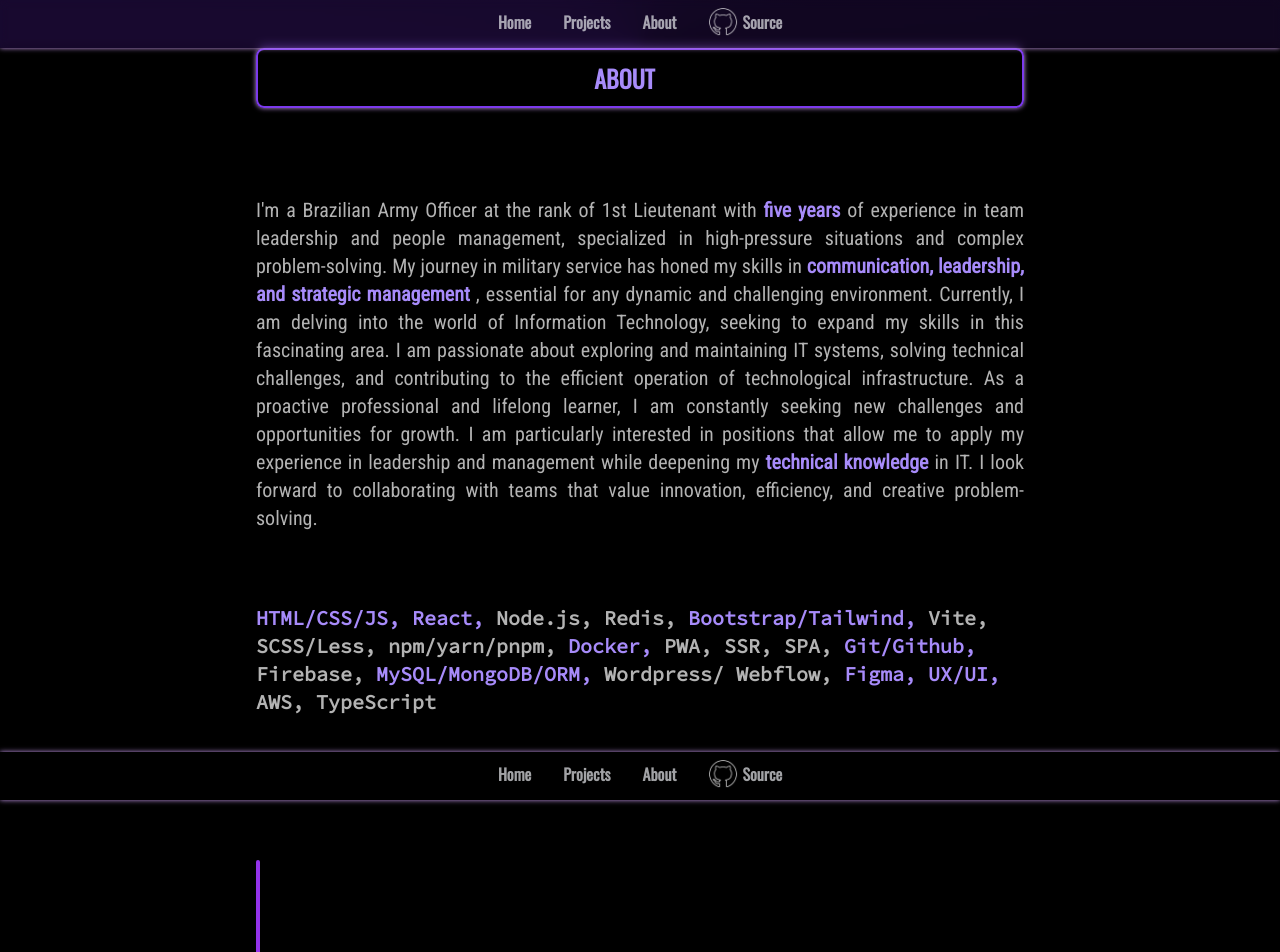
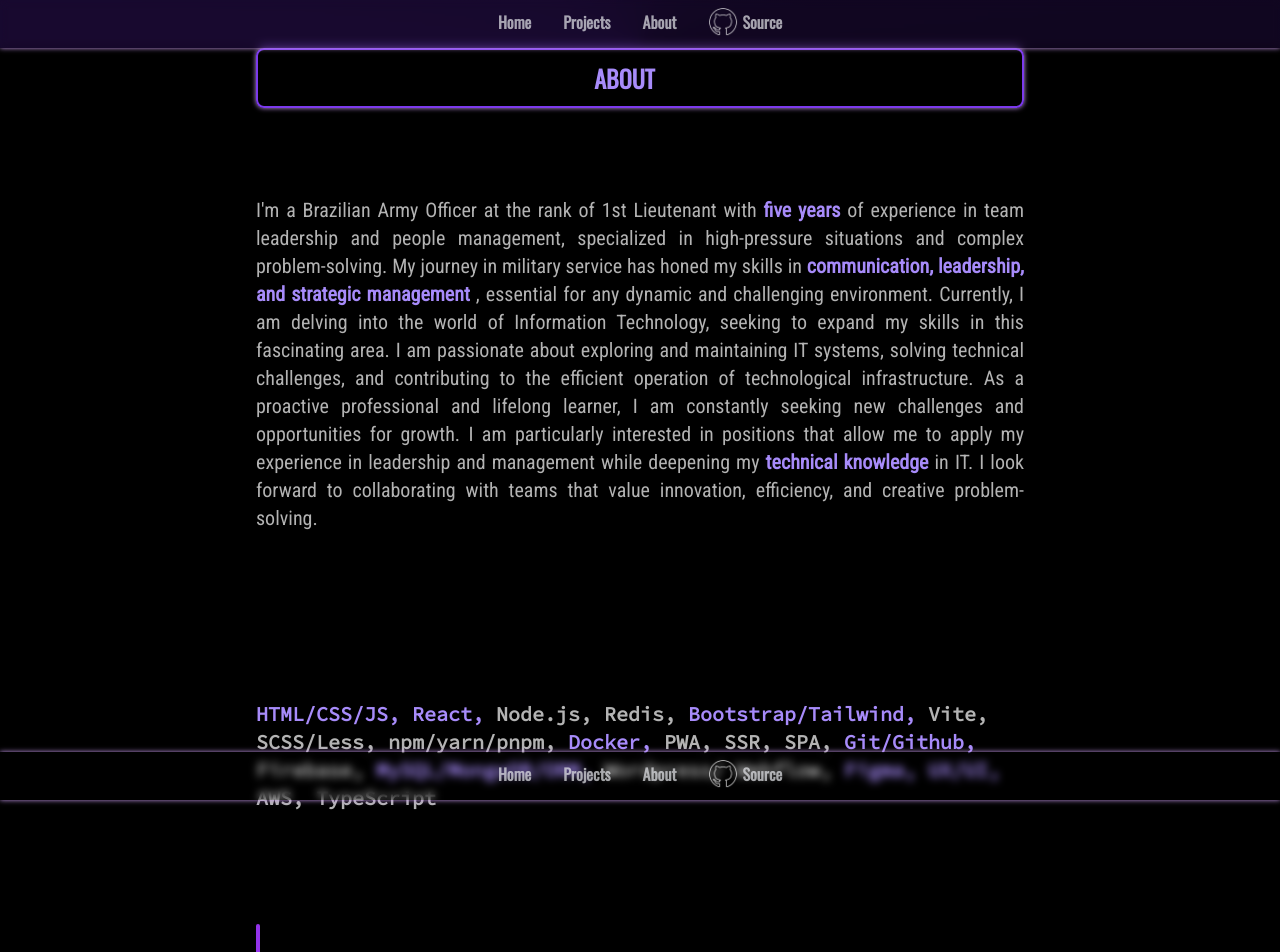
Before and after one commit to nixoletas/my-portfolio, a Next.js app: page /about in a window 1280 px wide. Shown: the top 952 px of the page. Built offline with nearby package versions, Linux system fonts and the light colour scheme.

Commit message:
adjust spacing in 'about'

```diff
--- a/src/app/about/page.jsx
+++ b/src/app/about/page.jsx
@@ -35,7 +35,7 @@ const page = () => {
     </section>
 
     <section className='w-full h-auto flex justify-center my-4'>
-      <div className='container flex flex-col w-auto pb-32 max-md:p-6 text-center'>
+      <div className='container flex flex-col w-auto pb-24 pt-24 max-md:p-6 text-center'>
         <div className='flex flex-row justify-start text-left'>
           <div className='flex flex-col max-w-3xl text-justify gap-4'>
             <h1 className='text-4xl'>Skill set</h1>
```
